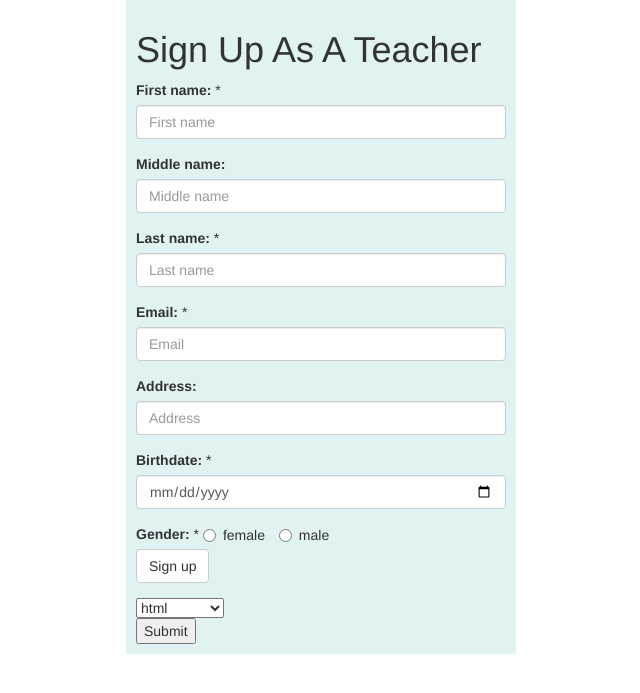
After one commit to radwasherif/School-System-Website, a PHP site: page /teacher/teacher-signup.php in a window 1280 px wide. The commit adds this page. Shown: the top 693 px of the page, without its empty margins (319-959 px from the left). Run offline with PHP 8.4, Linux system fonts and the light colour scheme.

Commit message:
done with login started with signup

```diff
--- a/website/connection-values.php
+++ b/website/connection-values.php
@@ -1,7 +1,7 @@
 <?php
 	$servername = 'localhost';
 	$dbusername = 'root';
-	$dbpassword = 'Am0125033012';
+	$dbpassword = '1tayswi3';
 	$dbname = 'School_System';
 	$conn = new mysqli($servername, $dbusername, $dbpassword, $dbname, "3306");
 	if($conn->connect_errno) {
--- /dev/null
+++ b/website/parent/parent-signup.php
@@ -0,0 +1,3 @@
+<?php
+	echo "This is the parent signup page.";
+?>
--- /dev/null
+++ b/website/teacher/teacher-signup.php
@@ -0,0 +1,107 @@
+<!DOCTYPE html>
+<html>
+<link rel="stylesheet" type="text/css" href="../bootstrap.css">
+<link rel="stylesheet" type="text/css" href="teacher.css">
+<head>
+	<title>Teacher Signup</title>
+</head>
+<?php
+include "../connection-values.php";
+$fname = $mname = $lname = $email = $address = $gender = $birthdate = "";
+$fnameErr = $lnameErr = $emailErr = $genderErr = $birthdateErr = "";
+if($_SERVER["REQUEST_METHOD"] == "POST") {
+	if (empty($_POST["fname"])) {
+		$fnameErr = "First name is required";
+	} else {
+		$fname = $_POST['fname'];
+	}
+	$mname = $_POST['mname'];
+	if (empty($_POST["lname"])) {
+		$lnameErr = "Last name is required";
+	} else {
+		$lname = $_POST['lname'];
+	}
+	if (empty($_POST["email"])) {
+		$emailErr = "Email is required";
+	} else {
+		$email = $_POST['email'];
+	}
+	$address = $_POST['address'];
+	if (empty($_POST["gender"])) {
+		$genderErr = "Gender is required";
+	} else {
+		$gender = $_POST['gender'];
+	}
+	if (empty($_POST["birthdate"])) {
+		$birthdateErr = "Birthdate is required";
+	} else {
+		$birthdate = $_POST['birthdate'];
+	}
+}
+?>
+<body>
+	<div class="container">
+		<div class = "row" class = "center">
+			<div id="sign-up" class = "col-md-4 col-centered">
+				<h1> Sign Up As A Teacher </h1>
+				<form method="post" action="<?php echo htmlspecialchars($_SERVER["PHP_SELF"]);?>">
+					<div class="form-group">
+						<label>First name: </label>
+						<span class="error">* <?php echo $fnameErr;?></span>
+						<input type="text" class="form-control" placeholder="First name" name = "fname">
+					</div>
+
+					<div class="form-group">
+						<label>Middle name: </label>
+						<input type="text" class="form-control" placeholder="Middle name" name = "mname">
+					</div>
+					<div class="form-group">
+						<label>Last name: </label>
+						<span class="error">* <?php echo $lnameErr;?></span>
+						<input type="text" class="form-control" placeholder="Last name" name = "lname">
+					</div>
+					<div class="form-group">
+						<label>Email: </label>
+						<span class="error">* <?php echo $emailErr;?></span>
+						<input type="text" class="form-control" placeholder="Email" name = "email">
+					</div>
+
+					<div class="form-group">
+						<label>Address: </label>
+						<input type="text" class="form-control" placeholder="Address" name = "address">
+					</div>
+					<div class="form-group">
+						<label>Birthdate: </label>
+						<span class="error">* <?php echo $birthdateErr;?></span>
+						<input type="date" class="form-control" name = "birthdate">
+
+					</div>
+					<div class = "form-group">
+						<label>Gender: </label>
+						<span class="error">* <?php echo $genderErr;?></span>
+						<label class = "radio-inline">
+							<input type="radio" name = "gender" value = "female"> female
+						</label>
+
+						<label class = "radio-inline">
+							<input type="radio" name = "gender" value = "male"> male
+						</label>
+						<br>
+
+						<button type="submit" class="btn btn-default">Sign up</button>
+					</div>
+					<form>
+						<select name="lang">
+							<option value="html">html</option>
+							<option value="css">CSS</option>
+							<option value="javascript">JavaScript</option>
+							<option value="php">PHP</option>
+						</select>
+						<br />
+						<input type="submit">
+					</form>
+				</form>
+			</div>
+		</div>
+	</body>
+	</html>
--- /dev/null
+++ b/website/teacher/teacher.css
@@ -0,0 +1,13 @@
+
+.col-centered{
+    float: none;
+    margin-left: auto;
+    margin-right: auto;
+}
+
+#sign-up {
+	background-color: #e0f2f1;
+	padding: 10px;
+	margin-top: auto;
+	margin-bottom: auto;
+}
```
Also changed, not shown: website/homepage.css (+8 -2 lines), website/index.php (+22 -3 lines), website/teacher-signup.php (deleted, +0 -35 lines).
